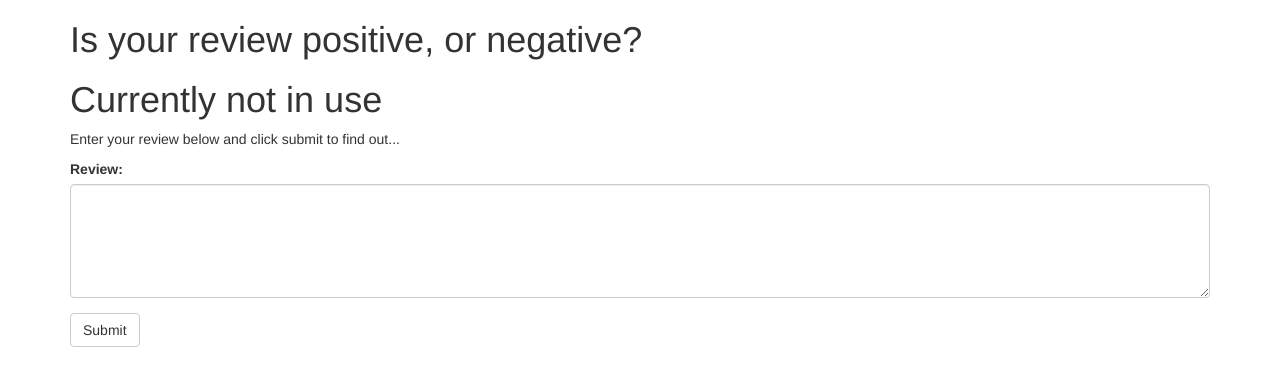
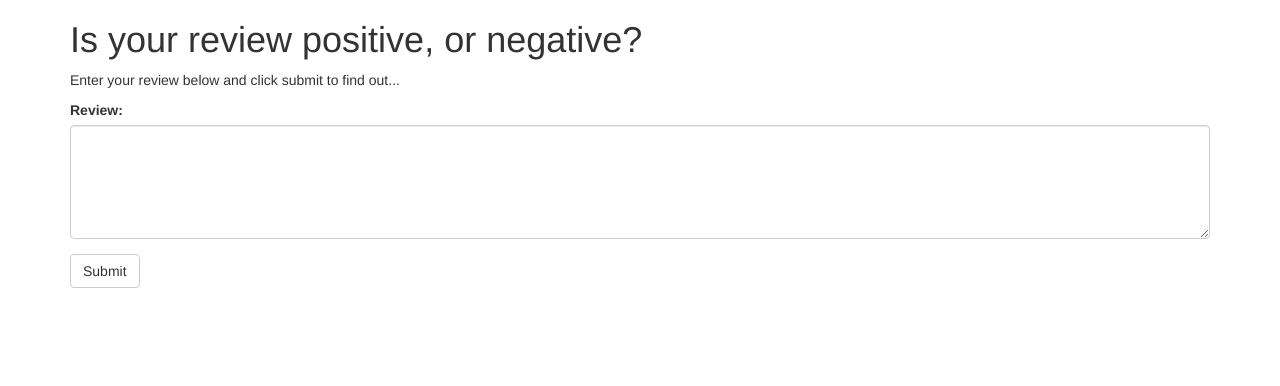
Before and after one commit to sand47/review-classification, a plain HTML site: page index.html in a window 1280 px wide. Drawn offline with nearby package versions, Linux system fonts and the light colour scheme.

Commit message:
Update index.html

```diff
--- a/index.html
+++ b/index.html
@@ -35,7 +35,7 @@
 
         <div class="container">
             <h1>Is your review positive, or negative?</h1>
-            <h1> Currently not in use </h1>
+
             <p>Enter your review below and click submit to find out...</p>
             <form method="POST"
                   action="https://mvlvncle6l.execute-api.ap-southeast-1.amazonaws.com/prod"
```
